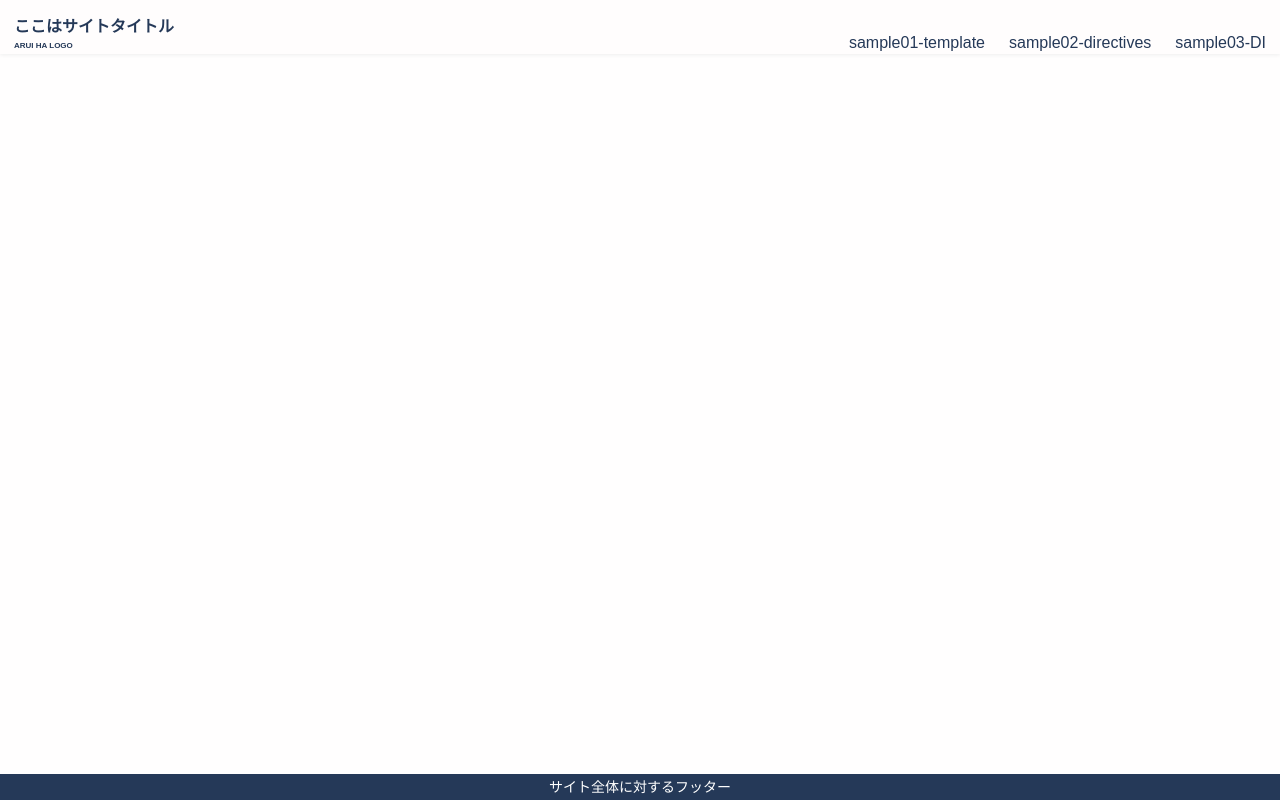
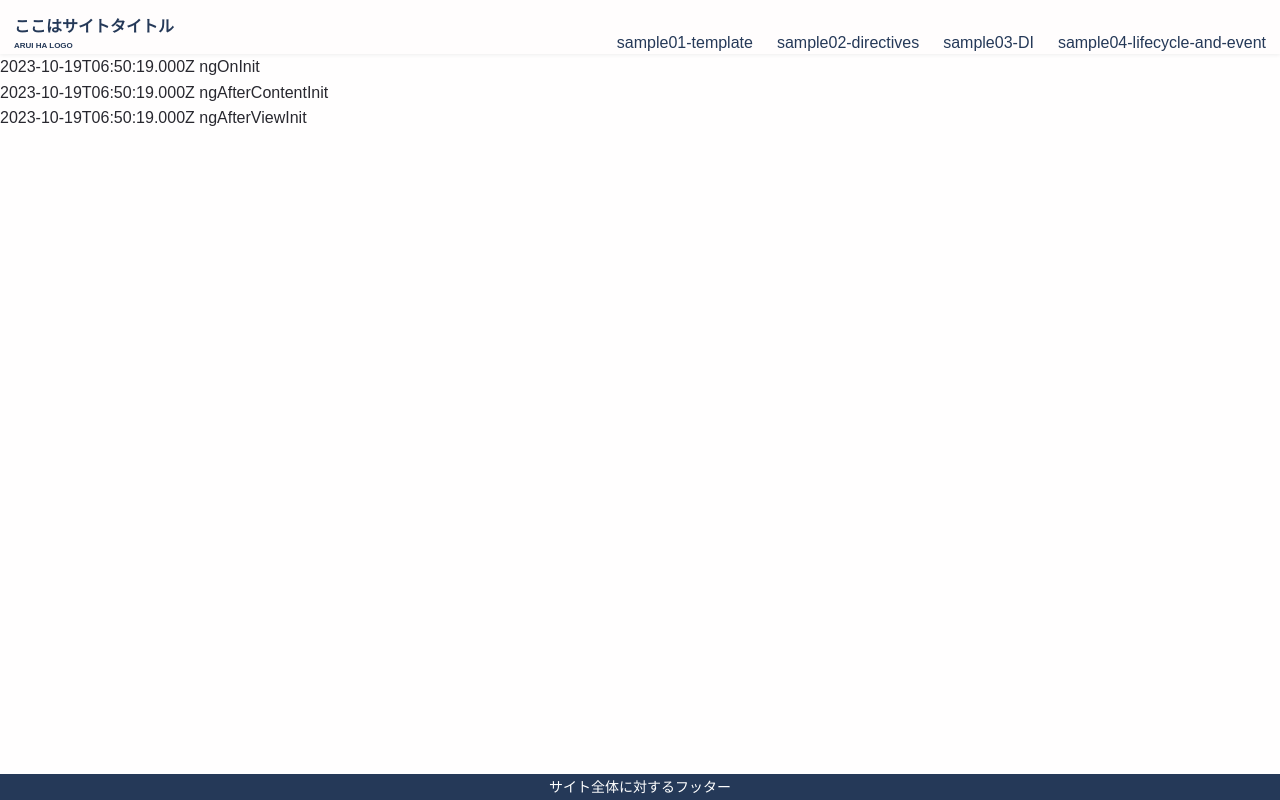
Before and after one commit to takemori-kondo/front-samples, an Angular app in the folder front07/: page /sample04-lifecycle-and-event in a window 1280 px wide. Before the commit this address led to /. Built offline with nearby package versions, Linux system fonts and the light colour scheme.

Commit message:
ライフサイクルとイベントのサンプル追加
npx ng generate component features/sample04-lifecycle-and-event --skip-tests=true

```diff
--- a/front07/src/app/app-routing.module.ts
+++ b/front07/src/app/app-routing.module.ts
@@ -3,11 +3,13 @@ import { RouterModule, Routes } from '@angular/router';
 import { Sample01TemplateComponent } from './features/sample01-template/sample01-template.component';
 import { Sample02DirectivesComponent } from './features/sample02-directives/sample02-directives.component';
 import { Sample03DiComponent } from './features/sample03-di/sample03-di.component';
+import { Sample04LifecycleAndEventComponent } from './features/sample04-lifecycle-and-event/sample04-lifecycle-and-event.component';
 
 const routes: Routes = [
   { path: 'sample01-template', component: Sample01TemplateComponent },
   { path: 'sample02-directives', component: Sample02DirectivesComponent },
   { path: 'sample03-di', component: Sample03DiComponent },
+  { path: 'sample04-lifecycle-and-event', component: Sample04LifecycleAndEventComponent },
   { path: '', redirectTo: 'sample01-template', pathMatch: 'full' }
 ];
 
--- a/front07/src/app/app.component.html
+++ b/front07/src/app/app.component.html
@@ -10,6 +10,7 @@
           <li><a routerLink="sample01-template">sample01-template</a></li>
           <li><a routerLink="sample02-directives">sample02-directives</a></li>
           <li><a routerLink="sample03-di">sample03-DI</a></li>
+          <li><a routerLink="sample04-lifecycle-and-event">sample04-lifecycle-and-event</a></li>
         </ul>
       </nav>
     </div>
@@ -41,6 +42,7 @@
             <li><a routerLink="sample01-template">sample01-template</a></li>
             <li><a routerLink="sample02-directives">sample02-directives</a></li>
             <li><a routerLink="sample03-di">sample03-DI</a></li>
+            <li><a routerLink="sample04-lifecycle-and-event">sample04-lifecycle-and-event</a></li>
           </ul>
         </div>
       </nav>
--- a/front07/src/app/app.module.ts
+++ b/front07/src/app/app.module.ts
@@ -9,6 +9,7 @@ import { Sample01TemplateAlertsComponent } from './features/sample01-template-al
 import { Sample02DirectivesComponent } from './features/sample02-directives/sample02-directives.component';
 import { Sample02HighlightDirective } from './features/sample02-highlight.directive';
 import { Sample03DiComponent } from './features/sample03-di/sample03-di.component';
+import { Sample04LifecycleAndEventComponent } from './features/sample04-lifecycle-and-event/sample04-lifecycle-and-event.component';
 
 @NgModule({
   declarations: [
@@ -17,7 +18,8 @@ import { Sample03DiComponent } from './features/sample03-di/sample03-di.componen
     Sample01TemplateAlertsComponent,
     Sample02DirectivesComponent,
     Sample02HighlightDirective,
-    Sample03DiComponent
+    Sample03DiComponent,
+    Sample04LifecycleAndEventComponent
   ],
   imports: [
     BrowserModule,
--- /dev/null
+++ b/front07/src/app/features/sample04-lifecycle-and-event/sample04-lifecycle-and-event.component.html
@@ -0,0 +1,3 @@
+<div *ngFor="let msg of messages">
+  <div>{{ msg }}</div>
+</div>
--- /dev/null
+++ b/front07/src/app/features/sample04-lifecycle-and-event/sample04-lifecycle-and-event.component.ts
@@ -0,0 +1,52 @@
+import { AfterContentInit, AfterViewInit, Component, OnDestroy, OnInit } from '@angular/core';
+
+@Component({
+  selector: 'app-sample04-lifecycle-and-event',
+  templateUrl: './sample04-lifecycle-and-event.component.html',
+  styleUrls: ['./sample04-lifecycle-and-event.component.scss']
+})
+export class Sample04LifecycleAndEventComponent implements OnInit, AfterContentInit, AfterViewInit, OnDestroy {
+
+  /*
+  頻出のフックイベントだけ抜粋
+  ngOnChangesについては、sample01-templateを参照してください
+  */
+
+  messages: string[] = [];
+
+  /*
+  データフェッチやサードパーティライブラリ初期化後の操作に利用するハンドラ
+  */
+  ngOnInit(): void {
+    const text = `${new Date().toISOString()} ngOnInit`;
+    console.log(text);
+    this.messages.push(text);
+  }
+
+  /*
+  @ContentChildren（≒ng-content投影内容）にアクセスが必要な場合に利用するハンドラ
+  */
+  ngAfterContentInit(): void {
+    const text = `${new Date().toISOString()} ngAfterContentInit`;
+    console.log(text);
+    this.messages.push(text);
+  }
+
+  /*
+  @ViewChildren（子コンポーネント）にアクセスが必要な場合に利用するハンドラ
+  */
+  ngAfterViewInit(): void {
+    const text = `${new Date().toISOString()} ngAfterViewInit`;
+    console.log(text);
+    this.messages.push(text);
+  }
+
+  /*
+  破棄処理に利用するハンドラ
+  */
+  ngOnDestroy(): void {
+    const text = `${new Date().toISOString()} ngOnDestroy`;
+    console.log(text);
+    this.messages.push(text);
+  }
+}
```
Also changed, not shown: front07/src/app/features/sample04-lifecycle-and-event/sample04-lifecycle-and-event.component.scss (added).
